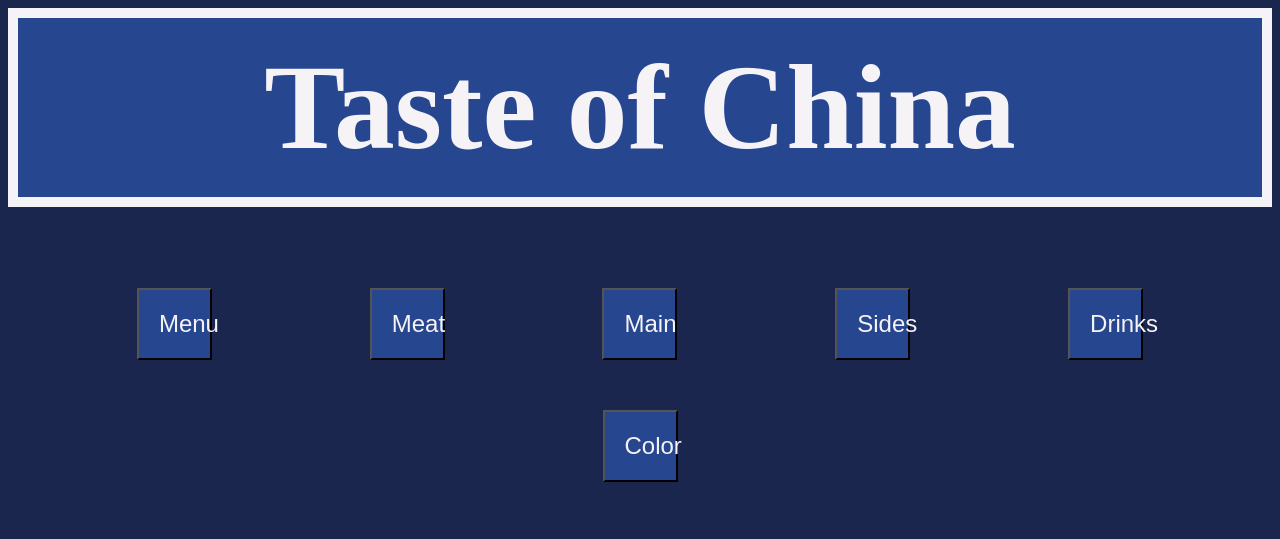
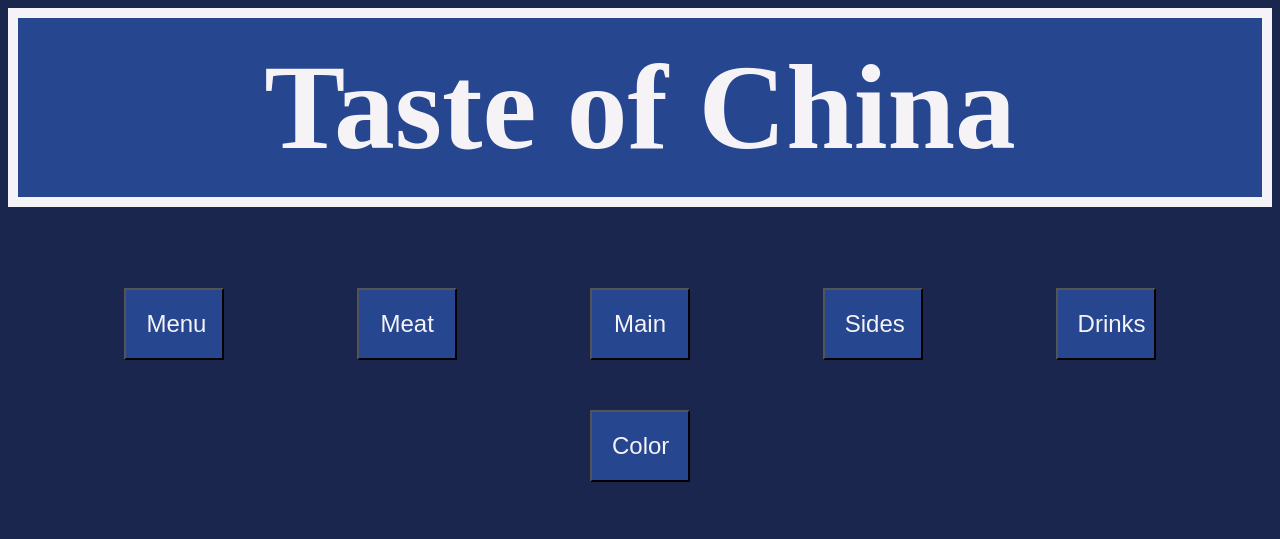
Before and after one commit to staten-island-tech/vite-project-BrianZ26, a website built with Vite: page vite-project/index.html in a window 1280 px wide. Shown: the top 539 px of the page. Built offline with nearby package versions, Linux system fonts and the light colour scheme.

Commit message:
Update style.css

```diff
--- a/vite-project/css/style.css
+++ b/vite-project/css/style.css
@@ -52,7 +52,7 @@ body {
   font-size: var(--h5);
   text-align: center;
   padding: 20px;
-  width: 75px;
+  width: 100px;
 }
 .btn:hover {
   transform: translateY(10px);
```
